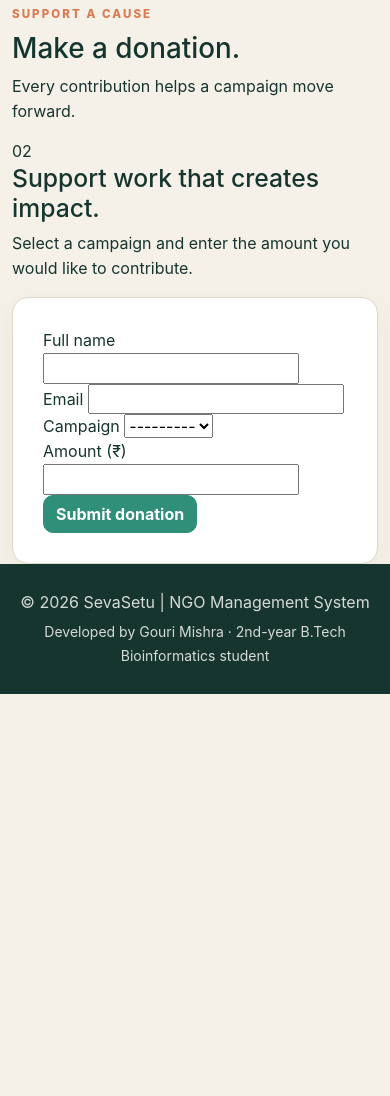
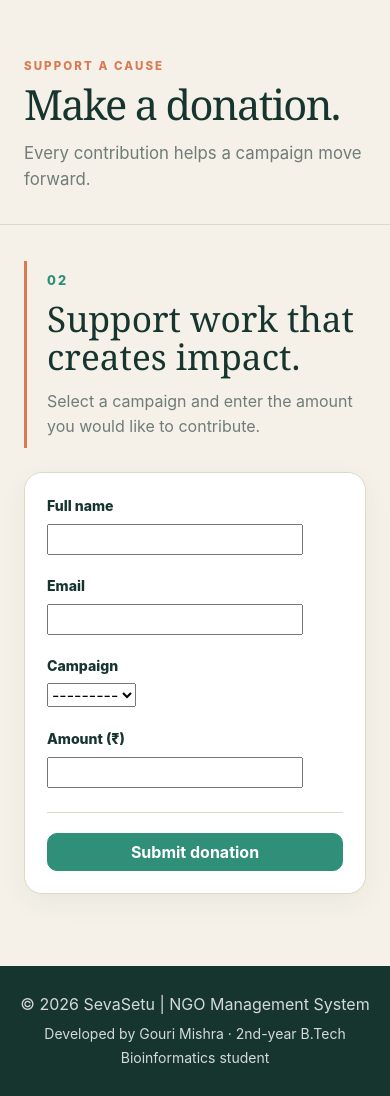
Before and after one commit to gouri0209m-ux/SevaSetu, a Django app: page /donate/ in a window 390 px wide. Shown: the part 92-1188 px from the top of the page. Before the commit the page ends 786 px from the top, so only its background shows below. Run offline with Django 5.2, Linux system fonts and the light colour scheme; data that the repository does not hold is empty.

Commit message:
Style authentication and application forms

```diff
--- a/static/css/style.css
+++ b/static/css/style.css
@@ -11,7 +11,6 @@
 }
 
 * { box-sizing: border-box; }
-
 html { scroll-behavior: smooth; }
 
 body {
@@ -31,7 +30,6 @@ a { color: inherit; text-decoration: none; }
     border-bottom: 1px solid var(--line);
     padding: 16px 0;
 }
-
 .navbar-brand { color: var(--ink) !important; font-size: 1.35rem; font-weight: 800; letter-spacing: -0.04em; }
 .navbar .nav-link { color: var(--ink) !important; font-size: 0.92rem; font-weight: 600; padding: 8px 10px !important; }
 .navbar .nav-link:hover { color: var(--accent) !important; }
@@ -42,14 +40,12 @@ a { color: inherit; text-decoration: none; }
 .btn-accent:hover, .btn-success:hover { background: var(--accent-dark) !important; border-color: var(--accent-dark) !important; }
 
 .hero-section { background: var(--bg); padding: 64px 0 58px; border-bottom: 1px solid var(--line); }
-.hero-section .container, .impact-strip .container, .home-section { width: min(1120px, calc(100% - 32px)); margin-inline: auto; }
-
+.hero-section .container, .impact-strip .container, .home-section, .page-header .container, .form-section .container { width: min(1120px, calc(100% - 32px)); margin-inline: auto; }
 .hero-grid { display: grid; grid-template-columns: minmax(0, 1.08fr) minmax(0, 0.92fr); align-items: center; gap: 56px; }
 .hero-copy-block, .hero-media { min-width: 0; }
 .hero-title { max-width: 720px; margin: 0; color: var(--ink); font-family: Georgia, "Times New Roman", serif; font-size: clamp(2.8rem, 6vw, 5.4rem); line-height: 0.98; letter-spacing: -0.045em; }
 .hero-copy { max-width: 560px; color: var(--muted); font-size: 1.08rem; }
 .eyebrow { display: inline-block; margin-bottom: 8px; color: var(--warm); font-size: 0.72rem; font-weight: 800; letter-spacing: 0.18em; text-transform: uppercase; }
-
 .hero-photo { position: relative; overflow: hidden; width: 100%; border-radius: 18px; background: #dfe7e2; box-shadow: 0 18px 45px rgba(23, 53, 47, 0.12); }
 .hero-photo img { width: 100%; height: 440px; object-fit: cover; }
 .hero-note { position: absolute; left: 18px; bottom: 18px; display: flex; align-items: baseline; gap: 8px; padding: 10px 14px; border-radius: 10px; background: rgba(255, 255, 255, 0.94); color: var(--ink); font-size: 0.78rem; font-weight: 700; }
@@ -82,14 +78,39 @@ a { color: inherit; text-decoration: none; }
 .cta-panel .section-title { color: #fff; }
 .cta-panel .text-muted { color: rgba(255,255,255,0.7) !important; }
 
-.form-card, .dashboard-card { background: var(--surface); border: 1px solid var(--line); border-radius: 16px; box-shadow: 0 8px 28px rgba(23, 53, 47, 0.05); }
-.form-card { padding: 30px; }
-.form-label { font-weight: 700; }
-.form-control, .form-select { border: 1px solid var(--line); border-radius: 10px; padding: 11px 13px; }
+.page-header { padding: 72px 0 32px; border-bottom: 1px solid var(--line); }
+.page-title { max-width: 800px; margin: 0; color: var(--ink); font-family: Georgia, "Times New Roman", serif; font-size: clamp(2.6rem, 5vw, 4.5rem); line-height: 1; letter-spacing: -0.04em; }
+.page-intro { max-width: 620px; margin: 14px 0 0; color: var(--muted); font-size: 1.05rem; }
+
+.form-section { padding: 56px 0 72px; }
+.form-layout { display: grid; grid-template-columns: minmax(220px, 0.72fr) minmax(0, 1.28fr); gap: 36px; align-items: start; }
+.form-aside { padding: 10px 0; }
+.form-aside h2 { max-width: 360px; margin: 8px 0 14px; font-family: Georgia, "Times New Roman", serif; font-size: 2.2rem; line-height: 1.08; }
+.form-aside p { max-width: 360px; margin: 0; color: var(--muted); }
+.form-aside-number { color: var(--accent); font-size: 0.8rem; font-weight: 800; letter-spacing: 0.16em; }
+.form-aside-accent { border-left: 3px solid var(--warm); padding-left: 20px; }
+.form-card { background: var(--surface); border: 1px solid var(--line); border-radius: 18px; box-shadow: 0 8px 28px rgba(23, 53, 47, 0.05); padding: 32px; }
+.form-grid { display: grid; grid-template-columns: repeat(2, minmax(0, 1fr)); gap: 20px; }
+.form-field { min-width: 0; }
+.form-field-full { grid-column: 1 / -1; }
+.form-field label { display: block; margin-bottom: 7px; font-size: 0.88rem; font-weight: 800; }
+.form-field ul.errorlist, .form-error-box { margin: 8px 0 0; padding: 10px 12px; border-radius: 8px; background: #fff0eb; color: #9c452d; font-size: 0.86rem; }
+.form-field .errorlist { list-style: none; }
+.form-control, .form-select { width: 100%; border: 1px solid var(--line); border-radius: 10px; padding: 11px 13px; background: #fff; }
 .form-control:focus, .form-select:focus { border-color: var(--accent); box-shadow: 0 0 0 0.18rem rgba(47, 143, 120, 0.12); }
+.form-field textarea { min-height: 130px; resize: vertical; }
+.form-actions { margin-top: 24px; padding-top: 20px; border-top: 1px solid var(--line); display: flex; justify-content: flex-end; }
+.auth-card { width: min(520px, 100%); margin: 0 auto; }
+.auth-switch { margin: 18px 0 0; text-align: center; color: var(--muted); font-size: 0.9rem; }
+.auth-switch a { color: var(--accent-dark); font-weight: 800; }
+
+.form-card p { margin-bottom: 0; }
+.form-card .helptext { display: block; margin-top: 6px; color: var(--muted); font-size: 0.8rem; }
+
 .gallery-card { overflow: hidden; background: var(--surface); border: 1px solid var(--line); border-radius: 16px; }
 .gallery-image { width: 100%; height: 250px; object-fit: cover; }
-.dashboard-card { padding: 26px; }
+.dashboard-card { padding: 26px; background: var(--surface); border: 1px solid var(--line); border-radius: 16px; box-shadow: 0 8px 28px rgba(23, 53, 47, 0.05); }
+
 footer { margin-top: 0; padding: 26px 0 !important; background: var(--dark) !important; color: rgba(255,255,255,0.82) !important; }
 
 @media (max-width: 991.98px) {
@@ -102,10 +123,11 @@ footer { margin-top: 0; padding: 26px 0 !important; background: var(--dark) !imp
     .section-heading { align-items: start; flex-direction: column; }
     .text-link { white-space: normal; }
     .cta-grid { grid-template-columns: 1fr; padding: 34px 28px; }
+    .form-layout { grid-template-columns: 1fr; gap: 24px; }
 }
 
 @media (max-width: 575.98px) {
-    .hero-section .container, .impact-strip .container, .home-section { width: min(100% - 24px, 1120px); }
+    .hero-section .container, .impact-strip .container, .home-section, .page-header .container, .form-section .container { width: min(100% - 24px, 1120px); }
     .hero-title { font-size: 2.65rem; }
     .hero-copy { font-size: 1rem; }
     .hero-photo img { height: 260px; }
@@ -118,4 +140,11 @@ footer { margin-top: 0; padding: 26px 0 !important; background: var(--dark) !imp
     .campaign-body { min-height: 0; }
     .campaign-meta { align-items: flex-start; flex-direction: column; }
     .cta-grid { padding: 30px 22px; }
+    .page-header { padding-top: 52px; }
+    .form-section { padding-top: 36px; }
+    .form-grid { grid-template-columns: 1fr; }
+    .form-field-full { grid-column: auto; }
+    .form-card { padding: 22px; }
+    .form-actions { justify-content: stretch; }
+    .form-actions .btn { width: 100%; }
 }
```
